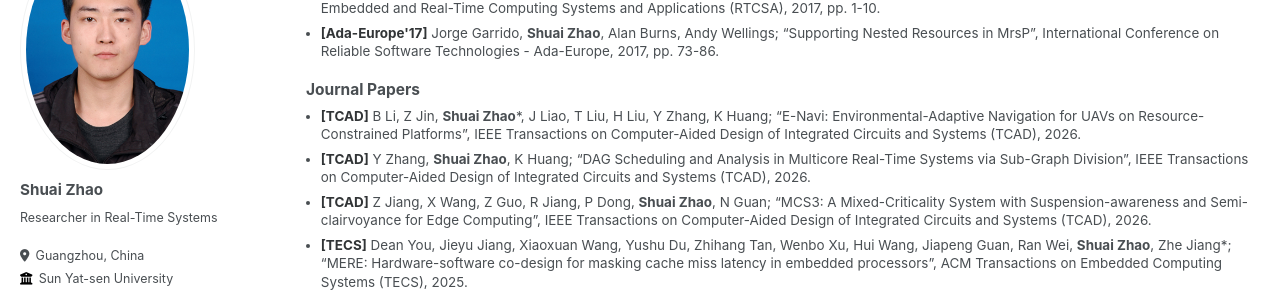
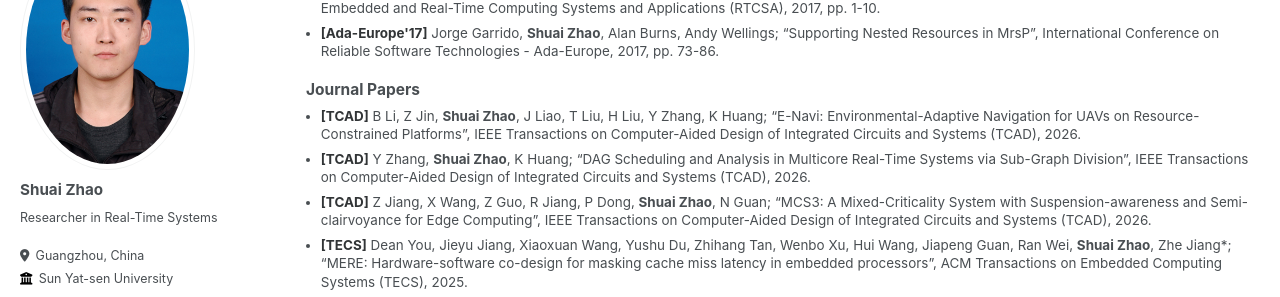
Before and after one commit to zs673/zs673.github.io, a Jekyll site: the page built from _pages/about.md, in a window 1280 px wide and 900 px high, scrolled down 2659 px. Shown: the part 152-449 px from the top of the window. Built offline with Jekyll 4.4.1, drawn with Linux system fonts in a browser that asks for light colours; some web fonts are replaced; some of the changed text lies outside the part shown.

```diff
--- a/_data/publications.yml
+++ b/_data/publications.yml
@@ -3,13 +3,13 @@
   label: ICML'26
   rank: CCF-A
   citation: |-
-    Z Li, **Shuai Zhao**\*, C Wu, B Li, K Huang; "UAV2: A Unified and Adaptive Scheduling Framework for UAV Autopilot Systems with Reinforcement Learning", Forty-Third International Conference on Machine Learning (ICML), 2026.
+    Z Li, **Shuai Zhao**, C Wu, B Li, K Huang; "UAV2: A Unified and Adaptive Scheduling Framework for UAV Autopilot Systems with Reinforcement Learning", Forty-Third International Conference on Machine Learning (ICML), 2026.
 - year: 2026
   type: journal
   label: TCAD
   rank: CCF-A
   citation: |-
-    B Li, Z Jin, **Shuai Zhao**\*, J Liao, T Liu, H Liu, Y Zhang, K Huang; "E-Navi: Environmental-Adaptive Navigation for UAVs on Resource-Constrained Platforms", IEEE Transactions on Computer-Aided Design of Integrated Circuits and Systems (TCAD), 2026.
+    B Li, Z Jin, **Shuai Zhao**, J Liao, T Liu, H Liu, Y Zhang, K Huang; "E-Navi: Environmental-Adaptive Navigation for UAVs on Resource-Constrained Platforms", IEEE Transactions on Computer-Aided Design of Integrated Circuits and Systems (TCAD), 2026.
 - year: 2026
   type: journal
   label: TCAD
```
